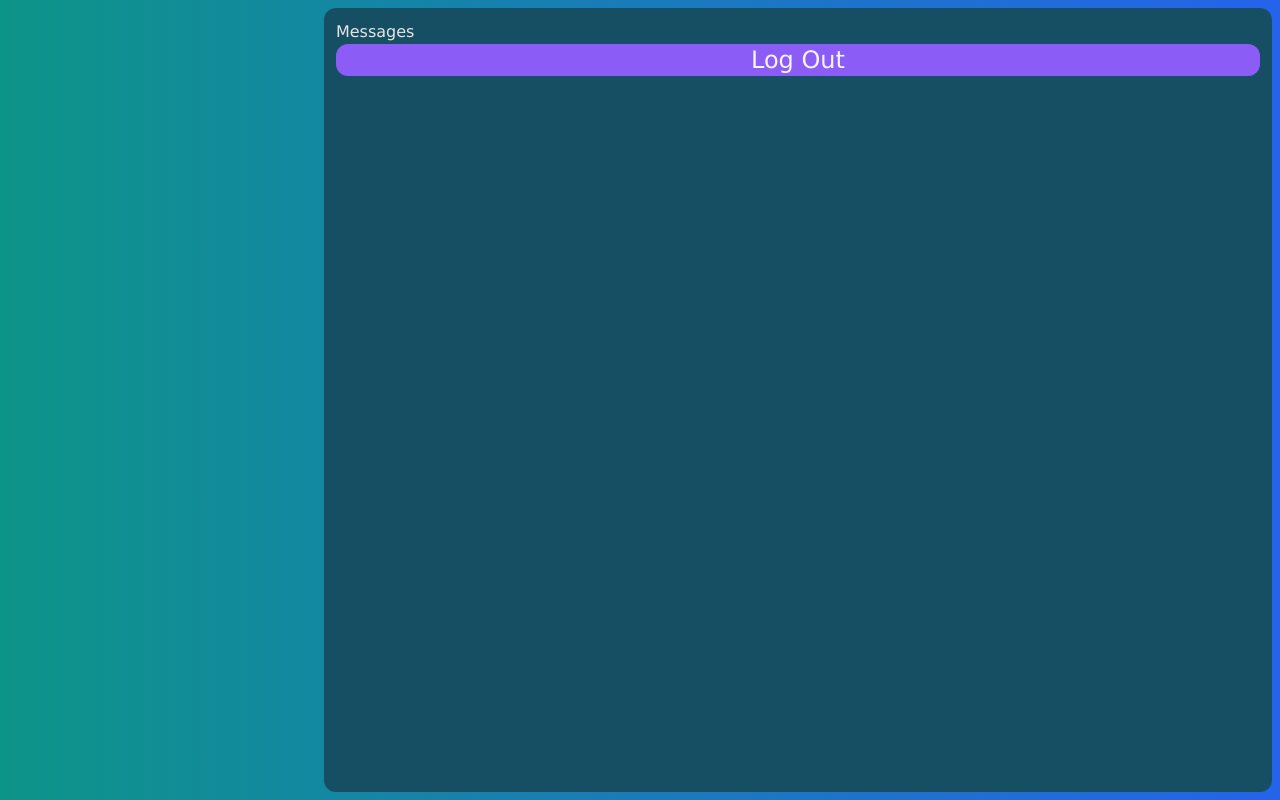
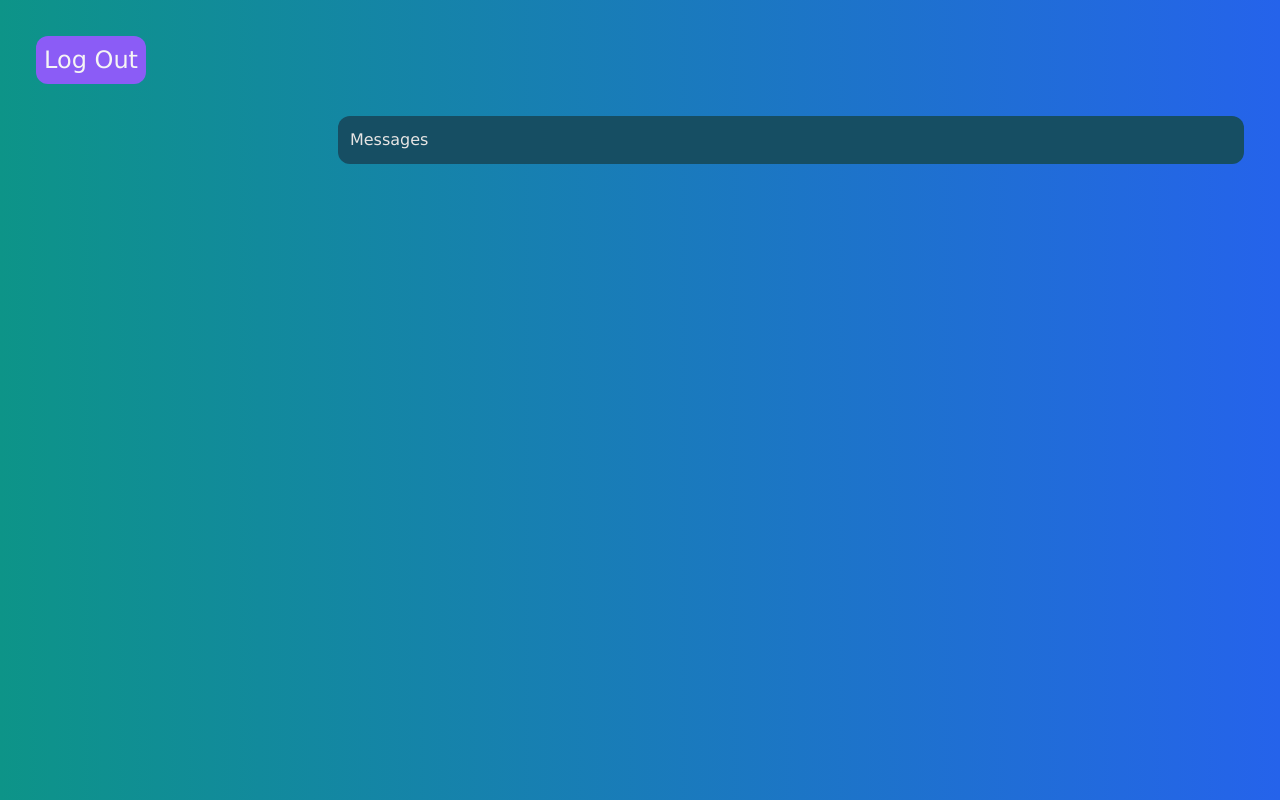
Before and after one commit to CRSpradlin/aws-cognito-app-messenger-ui, a Nuxt app: page /dashboard in a window 1280 px wide. Built offline with nearby package versions, Linux system fonts and the light colour scheme.

Commit message:
Updated dashboard styling to look more functional

```diff
--- a/pages/dashboard.vue
+++ b/pages/dashboard.vue
@@ -1,5 +1,7 @@
 <script setup>
 const conversationData = ref([]);
+const messageData = ref([]);
+const selectedConversation = ref('');
 
 const logout = () => {
     clearUser();
@@ -16,18 +18,27 @@ cognitoFetch('/conversation', null, true).then(({ data }) => {
 //     conversationData.value = data.value.conversations;
 // };
 
-const setMessageData = (conversationId) => {
-    cognitoFetch(`/conversation/${conversationId}/message`, null, true).then(({ data, error }) => {
-        console.log(data);
+const setConversationId = (conversationId) => {
+    selectedConversation.value = conversationId;
+    getMessageData();
+};
+
+const getMessageData = () => {
+    cognitoFetch(`/conversation/${selectedConversation.value}/message`, null, true).then(({ data, error }) => {
+        messageData.value = data.value;
     });
 };
 
 </script>
 
 <template>
-  <div class="flex flex-row text-stone-200 bg-gradient-to-r from-teal-600 to-blue-600 w-screen h-screen">
+  <div class="flex flex-col p-5 text-stone-200 bg-gradient-to-r from-teal-600 to-blue-600 w-screen h-screen">
+    <div class="flex flex-col text-stone-100 w-fit m-4 p-2 text-2xl text-center bg-violet-500 rounded-xl hover:bg-violet-400 active:bg-violet-600" @click="logout()">
+      <span>Log Out</span>
+    </div>
+    <div class="flex flex-row p-2">
       <div class="w-1/4 flex flex-col">
-      <div v-for="conversation of conversationData" :key="conversation.id" :on-click="setMessageData(conversation.id)" class="m-2 text-center p-3 bg-cyan-900 hover:bg-cyan-700 rounded-xl">
+        <div v-for="conversation of conversationData" :key="conversation.id" :on-click="setConversationId(conversation.id)" class="m-2 text-center p-3 bg-cyan-900 hover:bg-cyan-700 rounded-xl">
           <div>
             {{ conversation.name }}
           </div>
@@ -38,8 +49,6 @@ const setMessageData = (conversationId) => {
           Messages
           <!-- Add messages from conversations -->
         </div>
-      <div class="flex flex-col text-stone-100 text-2xl text-center bg-violet-500 rounded-xl hover:bg-violet-400 active:bg-violet-600" @click="logout()">
-        <span>Log Out</span>
       </div>
     </div>
   </div>
```
Lines whose indentation alone changed are shown as unchanged.
